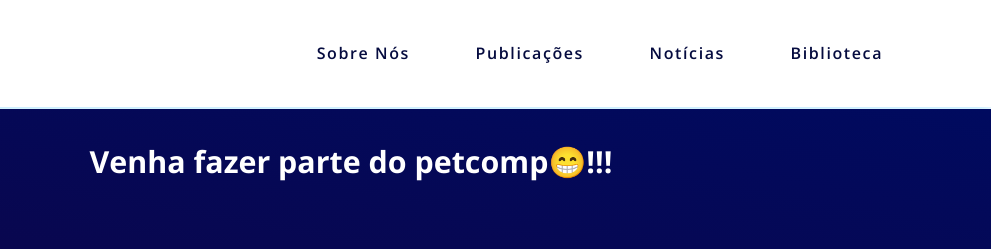
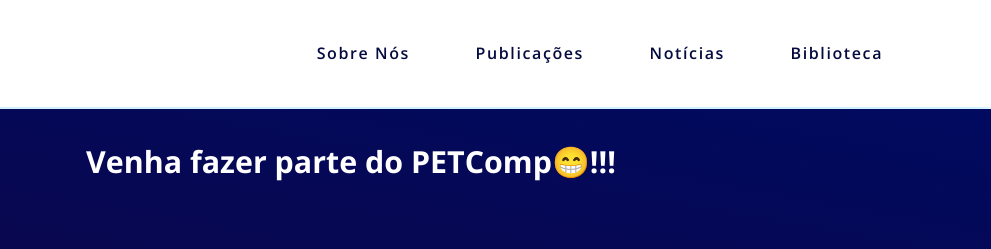
Before and after one commit to jovijovi-john/Pet, a plain HTML site: page index.html in a window 1280 px wide. Shown: the top 249 px of the page, 289-1280 px from the left. Drawn offline with nearby package versions, Linux system fonts and the light colour scheme.

Commit message:
Atualização 2

```diff
--- a/index.html
+++ b/index.html
@@ -66,7 +66,7 @@
         <main>
             <section class="slides">
                 <div>
-                    <h2 id="h2-main">Venha fazer parte do petcomp😁!!!</h2>
+                    <h2 id="h2-main">Venha fazer parte do PETComp😁!!!</h2>
                 </div>
 
                     <div style="display: flex; align-items:center; flex-direction: row;">
```
